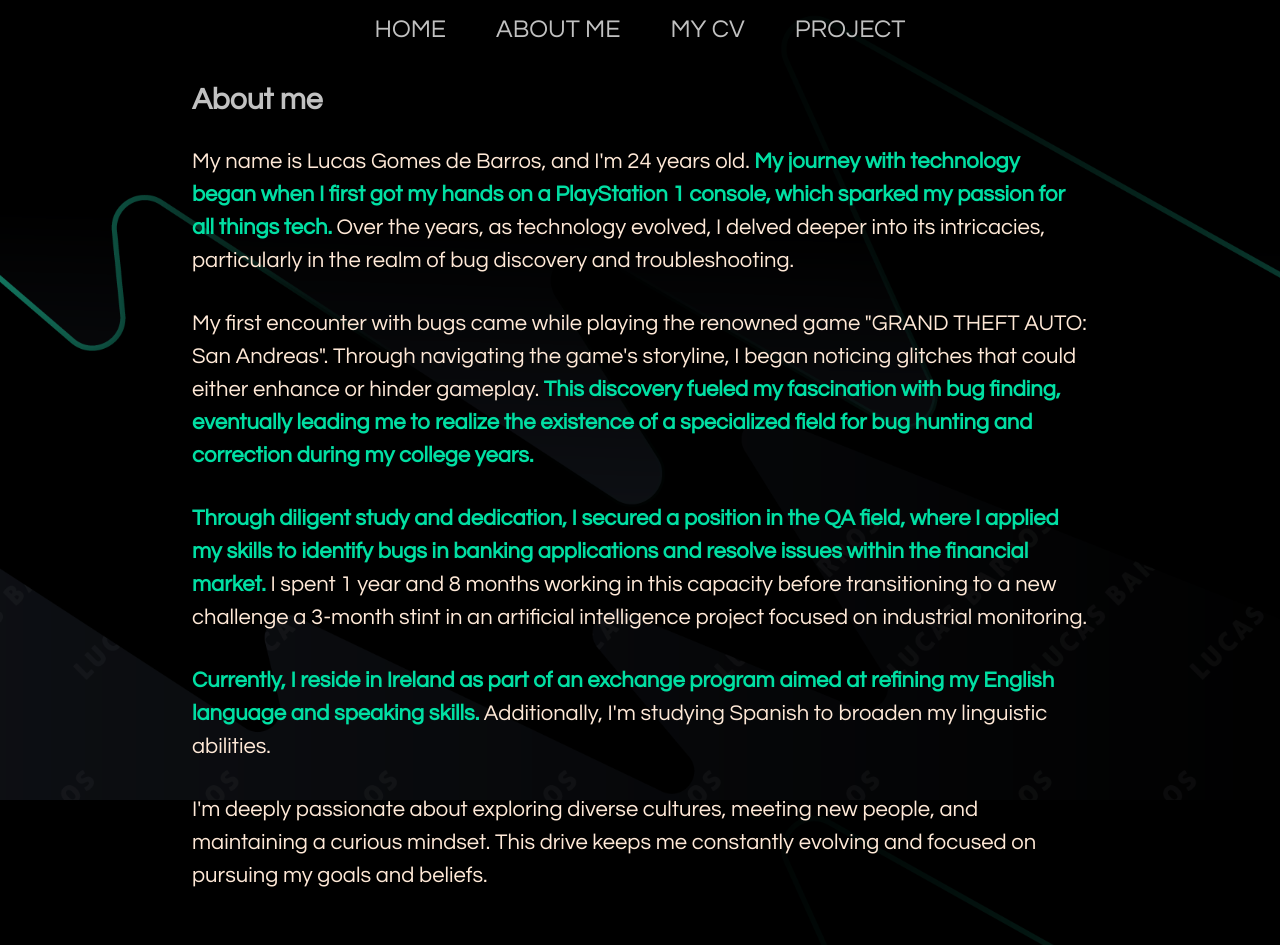
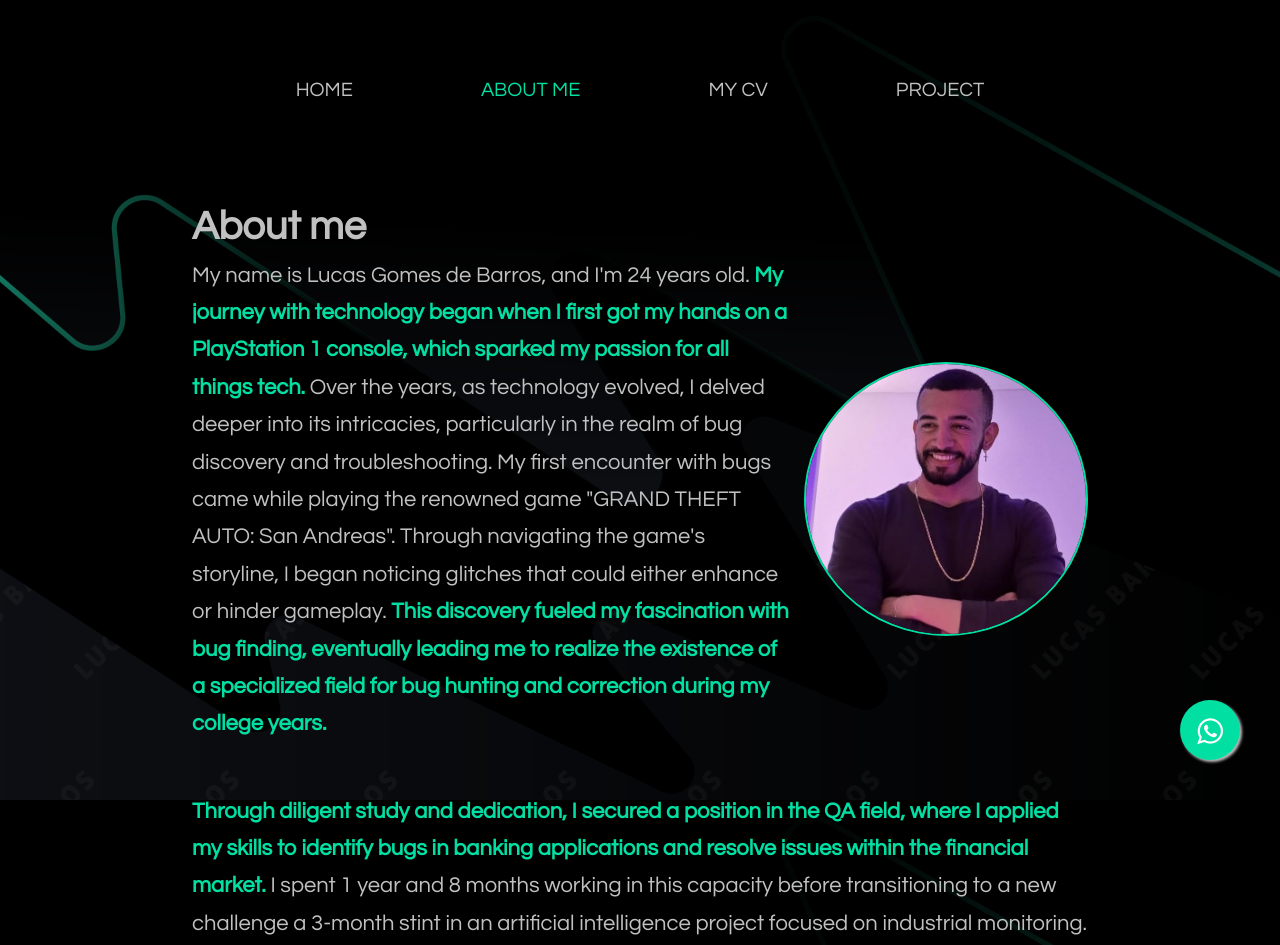
Before and after one commit to LucasGBarros/MyPortfolio, a plain HTML site: page about.html in a window 1280 px wide. Shown: the top 945 px of the page. Drawn offline with Linux system fonts and the light colour scheme.

Commit message:
optimize and create float whatsapp

```diff
--- a/about.html
+++ b/about.html
@@ -6,29 +6,42 @@
     <meta name="viewport" content="width=device-width, initial-scale=1.0">
     <title>About Me</title>
     <link rel="stylesheet" href="./style/style.css">
+    <link rel="stylesheet" href="https://cdnjs.cloudflare.com/ajax/libs/font-awesome/4.7.0/css/font-awesome.min.css">
 </head>
 
 <body>
     <header class="header">
         <nav class="header__menu">
             <a class="menu__link" href="index.html">HOME</a>
-            <a class="menu__link" href="about.html">ABOUT ME</a>
-            <a class="menu__link" href="myresume.html">MY CV</a>
+            <a class="menu__link selected" href="about.html">ABOUT ME</a>
+            <a class="menu__link" href="mycv.html">MY CV</a>
             <a class="menu__link" href="project.html">PROJECT</a>
         </nav>
     </header>
     <main class="presentation">
         <section class="project__info">
-            <h1 class="about__me__title">About me</h1>
-            <p class="about__me">My name is Lucas Gomes de Barros, and I'm 24 years old. <strong class="contrast">My
-                    journey with technology began when I first got my hands on a PlayStation 1 console, which sparked my
-                    passion for all things tech.</strong> Over the years, as technology evolved, I delved deeper into
-                its intricacies, particularly in the realm of bug discovery and troubleshooting.</p>
-            <p class="about__me">My first encounter with bugs came while playing the renowned game "GRAND THEFT AUTO:
-                San Andreas". Through navigating the game's storyline, I began noticing glitches that could either
-                enhance or hinder gameplay. <strong class="contrast">This discovery fueled my fascination with bug
-                    finding, eventually leading me to realize the existence of a specialized field for bug hunting and
-                    correction during my college years.</strong></p>
+            <div class="about__me__content">
+                <div class="about__me__teste">
+                    <h1 class="about__me__title">About me</h1>
+                    <p class="about__me">My name is Lucas Gomes de Barros, and I'm 24 years old. <strong
+                            class="contrast">My
+                            journey with technology began when I first got my hands on a PlayStation 1 console, which
+                            sparked my
+                            passion for all things tech.</strong> Over the years, as technology evolved, I delved deeper
+                        into its intricacies, particularly in the realm of bug discovery and troubleshooting. My first
+                        encounter with
+                        bugs came while playing the renowned game "GRAND THEFT AUTO:
+                        San Andreas". Through navigating the game's storyline, I began noticing glitches that could
+                        either
+                        enhance or hinder gameplay. <strong class="contrast">This discovery fueled my fascination with
+                            bug
+                            finding, eventually leading me to realize the existence of a specialized field for bug
+                            hunting
+                            and
+                            correction during my college years.</strong></p>
+                </div>
+                <img class='image' src="asserts/imagem.jpg" alt="image Lucas Barros">
+            </div>
             <p class="about__me"><strong class="contrast">Through diligent study and dedication, I secured a position in
                     the QA field, where I applied my skills to identify bugs in banking applications and resolve issues
                     within the financial market.</strong> I spent 1 year and 8 months working in this capacity before
@@ -41,6 +54,8 @@
                 maintaining a curious mindset. This drive keeps me constantly evolving and focused on pursuing my goals
                 and beliefs.</p>
         </section>
+        <a href="https://api.whatsapp.com/send?phone=5511979984855" class="float" target="_blank">
+            <i class="fa fa-whatsapp my-float"></i></a>
     </main>
     <footer class="footer">
         <p>Developed by Lucas Barros</p>
--- a/style/style.css
+++ b/style/style.css
@@ -1,5 +1,3 @@
-@import url('https://fonts.googleapis.com/css2?family=PT+Serif:ital,wght@0,400;0,700;1,400;1,700&display=swap');
-
 * {
     margin: 0;
     padding: 0;
@@ -12,28 +10,52 @@ body {
     background-position: center;
     background-repeat: no-repeat;
     background-attachment: fixed;
-    color: #ffe9d7;
+    color: #c1c1c1;
 }
 
 header {
-    padding: 1rem;
+    padding: 5rem;
 }
 
 
 .header__menu {
     display: flex;
-    gap: 50px;
+    gap: 8rem;
     justify-content: center;
     align-items: center;
 }
 
 .menu__link {
+    position: relative;
     font-family: "Century Gothic", sans-serif;
-    font-size: 25px;
-    font-weight: 400;
+    font-size: 20px;
     text-decoration: none;
     color: #c1c1c1;
-    font-weight: 400;
+    font-weight: 500;
+}
+
+.header__menu .menu__link {
+    position: relative;
+}
+
+.header__menu .menu__link::after {
+    content: "";
+    position: absolute;
+    width: 0%;
+    height: 1px;
+    display: block;
+    transition: all 0.6s ease;
+    bottom: 0%;
+}
+
+.header__menu .menu__link:hover::after {
+    width: 100%;
+    height: 1px;
+    background-color: #c1c1c1;
+}
+
+.header__menu .selected {
+    color: #01dfa3;
 }
 
 .presentation {
@@ -52,12 +74,13 @@ header {
 .project-info__title {
     font-size: 36px;
     font-family: "Century Gothic", sans-serif;
-    height: 150px;
+    margin-bottom: 20px;
 }
 
 .project-info__text {
     font-size: 25px;
     font-family: "Century Gothic", sans-serif;
+    margin-bottom: 20px;
 }
 
 .links__subtitle {
@@ -71,6 +94,10 @@ header {
     justify-content: space-between;
     align-items: center;
     gap: 32px;
+}
+
+.links__link__img:hover {
+    background-color: #3a504a;
 }
 
 .links__subtitle {
@@ -112,16 +139,57 @@ header {
     font-weight: 400;
 }
 
+.float {
+    position: fixed;
+    width: 60px;
+    height: 60px;
+    bottom: 40px;
+    right: 40px;
+    background-color: #01dfa3;
+    color: #ffffff;
+    border-radius: 50px;
+    text-align: center;
+    font-size: 30px;
+    box-shadow: 2px 2px 3px #c1c1c1;
+    z-index: 100;
+}
+
+.my-float {
+    margin-top: 16px;
+}
+
 .about__me__title {
-    font-size: 30px;
-    margin-bottom: 30px;
+    font-size: 40px;
+    margin-bottom: 50px;
     font-family: "Century Gothic", sans-serif;
     color: #c1c1c1;
 }
 
+.image {
+    width: 280px;
+    height: 270px;
+    border-radius: 50%;
+    overflow: hidden;
+    border: 2px solid #01dfa3;
+}
+
+.about__me__content {
+    display: flex;
+    justify-content: space-between;
+    align-items: center;
+}
+
+.about__me__teste {
+    width: calc(95% - 250px);
+}
+
+.about__me__title {
+    margin-bottom: 10px;
+}
+
 .about__me {
-    line-height: 1.5;
-    margin-bottom: 30px;
+    line-height: 1.7;
+    margin-bottom: 50px;
     font-size: 22px;
     font-family: "Century Gothic", sans-serif;
 }
@@ -148,7 +216,7 @@ header {
 }
 
 .project-info__title__cv {
-    color: #01dfa3;
+    color: #c1c1c1;
     font-weight: 700;
 }
 
@@ -162,7 +230,7 @@ header {
 
 .project-info__title__cv {
     line-height: 3;
-    font-size: 2rem;
+    font-size: 40px;
     font-family: "Century Gothic", sans-serif;
 }
 
```
Also changed, not shown: index.html (+20 -7 lines), project.html (+8 -2 lines).
